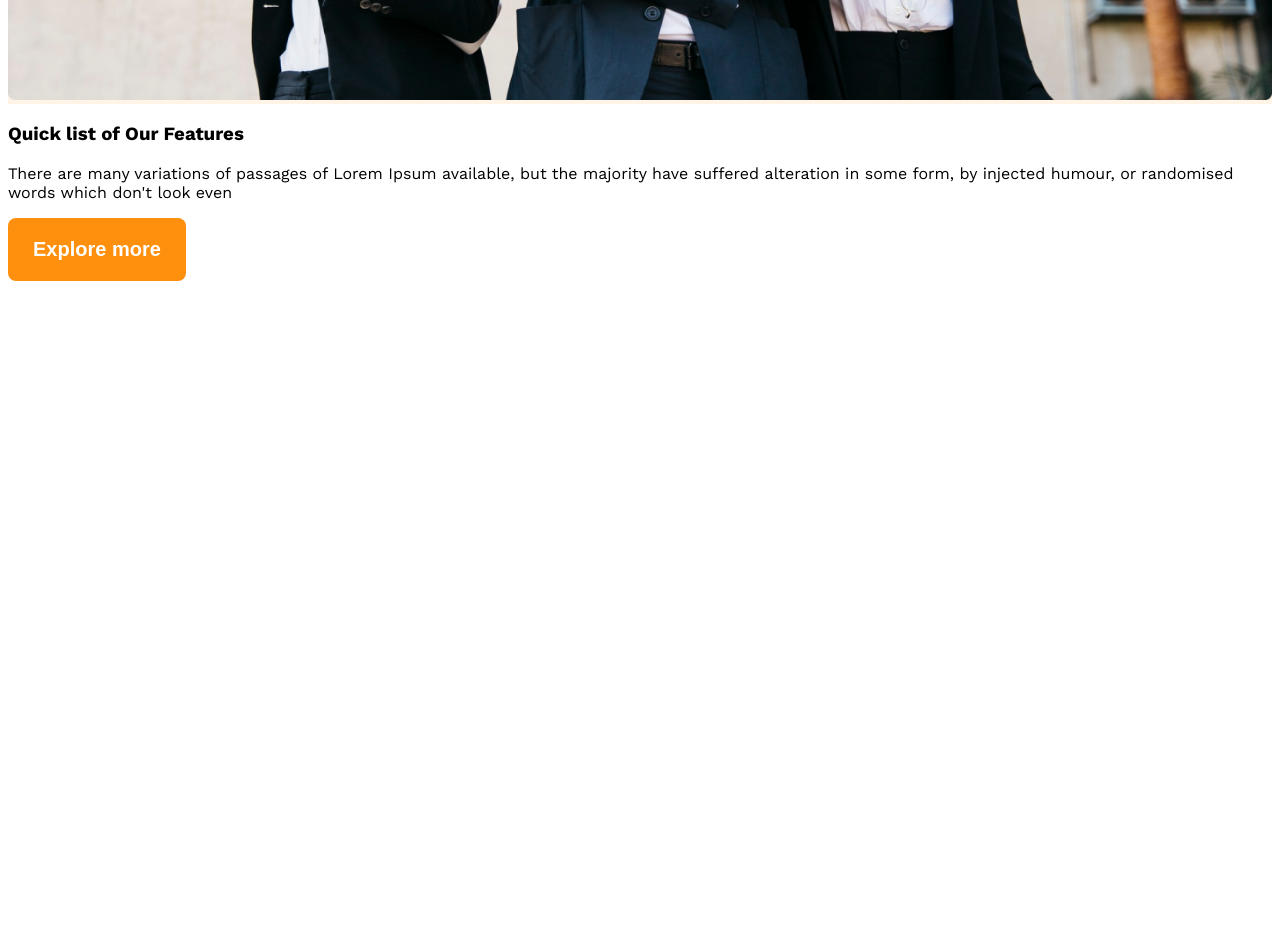
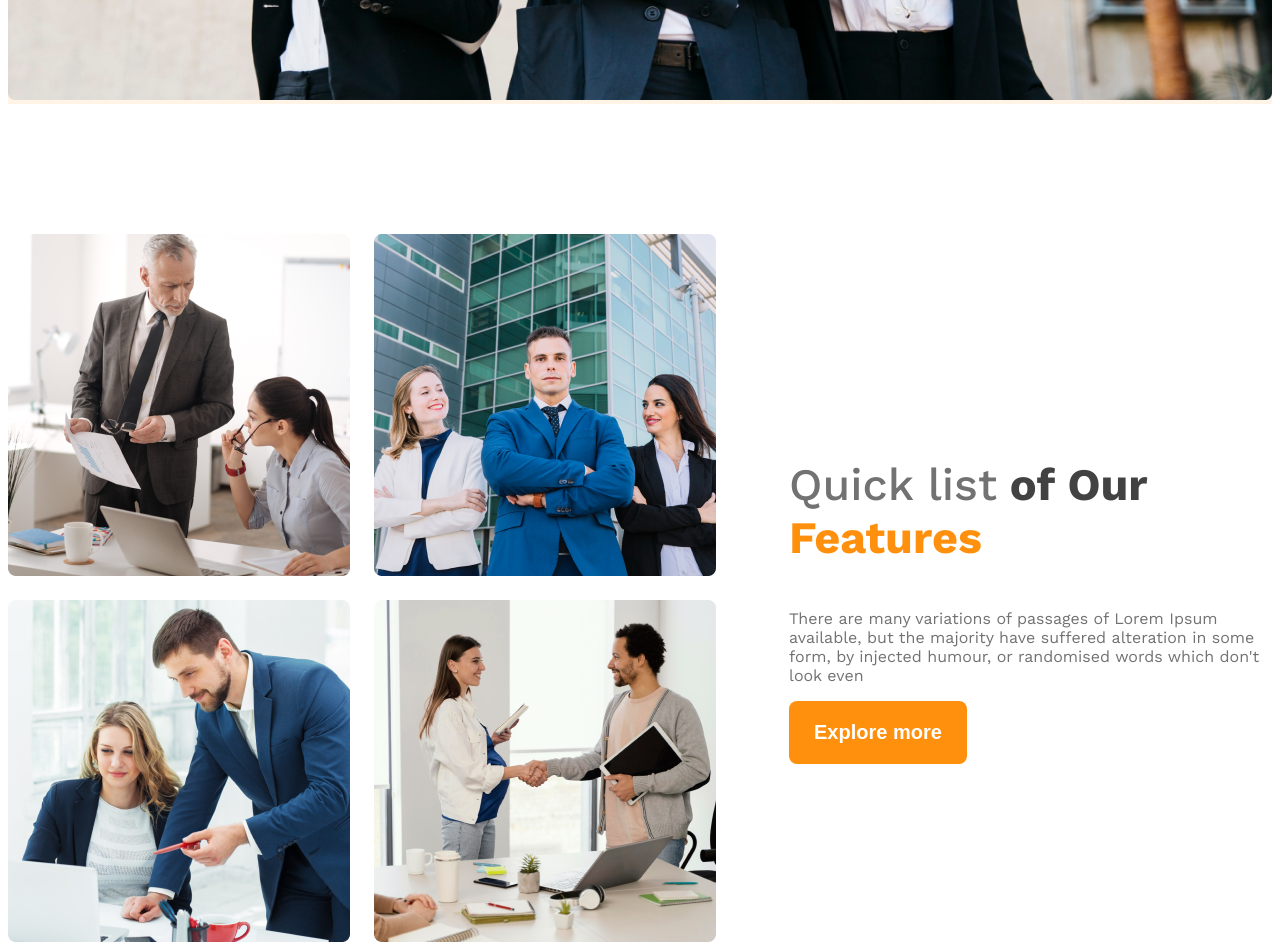
Before and after one commit to Musarrat1/g3-architects-website, a plain HTML site: page index.html in a window 1280 px wide. Shown: the part 1080-2030 px from the top of the page. Before the commit the page ends 1369 px from the top, so only its background shows below. Drawn offline with nearby package versions, Linux system fonts and the light colour scheme.

Commit message:
aded screen for medium device

```diff
--- a/index.html
+++ b/index.html
@@ -30,13 +30,18 @@
     </div>
     </header>
     <main>
-    <section>
+    <section class="team display-flex">
         <div class="section-banner-pic">
-
+         <img src="images/team1.png" alt="Two people discussing">
+         <img src="images/team2.png" alt="3 people discussing">
+         <img src="images/team3.png" alt="team project observing">
+         <img src="images/team4.png" alt="2 people of team they are greeting with each other">
         </div>
         <div class="details-of-team">
-            <h3 class="team-title">Quick list of Our <span>Features</span></h3>
-            <p class="team-description">There are many variations of passages of Lorem Ipsum available, but the majority have suffered alteration in some form, by injected humour, or randomised words which don't look even</p>
+            <h3 class="team-title"><span id="quick-list" class="text-light-gray">Quick list</span>
+                <span id="our" class="text-gray">of Our</span>
+                <span id="feature">Features</span></h3>
+            <p class="team-description text-light-gray">There are many variations of passages of Lorem Ipsum available, but the majority have suffered alteration in some form, by injected humour, or randomised words which don't look even</p>
             <button class="btn-bg">Explore more</button>
         </div>
     </section>
--- a/style/s1.css
+++ b/style/s1.css
@@ -67,12 +67,53 @@
   .banner-image{
     width: 100%;
   }
+  .team{
+    align-items: center;
+  }
+  main > section{
+ margin-top: 130px;
+  }
+  .section-banner-pic{
+    display: grid;
+    grid-template-columns: repeat(2,1fr);
+    gap: 24px;
+  }
   @media screen and (max-width:576px){
-    .navbar,.nav-links{
+    .navbar,.nav-links,.team{
       flex-direction: column;
+    }
+    .section-banner-pic{
+      grid-template-columns: repeat(1,1fr);
+    }
+    .details-of-team{
+      margin-left: 24px;
     }
   }
   main{
     max-width: 1440px;
     margin: 0 auto;
   }
+  .details-of-team{
+    margin-left: 73px;
+    max-width: 530px;
+
+  }
+  .team-title{
+    font-size: 2.81rem;
+
+  }
+  #quick-list{
+    font-weight: 500;
+  }
+  #feature{
+    color: rgba(255, 144, 14, 1);
+  }
+  /*medium device*/
+  @media screen and (min-width:576px) and (max-width:992px){
+    .team{
+      flex-direction: column;
+    }
+    .details-of-team{
+      margin-left: 50px;
+    }
+  }
```
